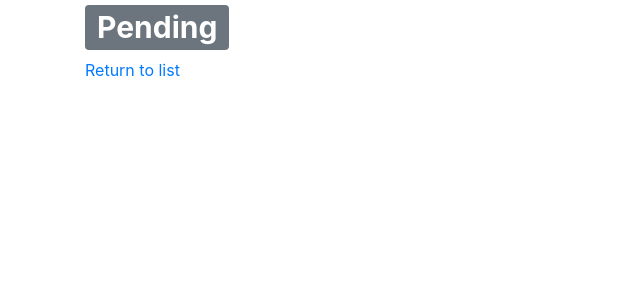
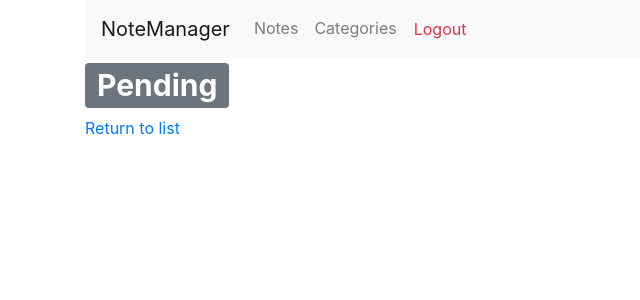
Before and after one commit to DIOHz0r/noteManagerWeb, a React (Create React App) app: page /notes/details/1 in a window 1280 px wide. Shown: the top 300 px of the page, without its empty margins (0-640 px from the left). Built offline with nearby package versions, Linux system fonts and the light colour scheme; no server answers; sample sign-in values are in the browser's storage.

Commit message:
feature: add a navigation bar with small code refactor

```diff
--- a/src/components/Categories.js
+++ b/src/components/Categories.js
@@ -1,6 +1,7 @@
 import React, {Component} from 'react';
 import {Link} from "react-router-dom";
 import NewCategory from './NewCategory';
+import Navbar from './Navbar';
 import {Helmet} from "react-helmet";
 import axios from 'axios';
 
@@ -26,6 +27,8 @@ class Categories extends Component {
                 <Helmet>
                     <title>Note Manager - Categories</title>
                 </Helmet>
+                <Navbar/>
+                <div><h1>Categories</h1></div>
                 <section>
                     <NewCategory/>
                 </section>
--- /dev/null
+++ b/src/components/Navbar.js
@@ -0,0 +1,42 @@
+import React, {Component} from 'react';
+import {Link, withRouter} from 'react-router-dom';
+
+class Navbar extends Component {
+    constructor(props) {
+        super(props);
+        if (!localStorage.getItem('userToken')) {
+            this.props.history.push("/");
+        }
+    }
+
+    logout = (e) => {
+        localStorage.clear();
+        this.props.history.push("/");
+    }
+
+    render() {
+        return (
+            <div>
+                <nav className="navbar navbar-expand-lg navbar-light bg-light">
+                    <a className="navbar-brand" href="#">NoteManager</a>
+
+                    <div className="collapse navbar-collapse" id="navbarSupportedContent">
+                        <ul className="navbar-nav mr-auto">
+                            <li className="nav-item">
+                                <Link className="nav-link" to="/notes">Notes</Link>
+                            </li>
+                            <li className="nav-item">
+                                <Link className="nav-link" to="/categories">Categories</Link>
+                            </li>
+                            <li className="nav-item">
+                                <a className="btn nav-link text-danger" onClick={e => this.logout(e)}>Logout</a>
+                            </li>
+                        </ul>
+                    </div>
+                </nav>
+            </div>
+        )
+    }
+}
+
+export default withRouter(Navbar);
--- a/src/components/NoteDetails.js
+++ b/src/components/NoteDetails.js
@@ -2,6 +2,7 @@ import React, {Component} from 'react';
 import {Link} from 'react-router-dom';
 import {Helmet} from 'react-helmet';
 import axios from 'axios';
+import Navbar from "./Navbar";
 
 export default class NoteDetails extends Component {
     state = {
@@ -10,10 +11,9 @@ export default class NoteDetails extends Component {
 
     async componentDidMount() {
         const {match} = this.props;
-        console.log(match.params.note);
         axios.get('/api/notes/' + match.params.id)
             .then(response => {
-                this.setState({data: response.data})
+                this.setState({data: response.data.data})
             })
             .catch(error => {
                 // console.log(error);
@@ -24,14 +24,14 @@ export default class NoteDetails extends Component {
     render() {
         const note = this.state.data;
         const status = (note.done) ? 'Done' : 'Pending';
-
         return (
             <div className="container">
                 <Helmet>
                     <title>{note.title}</title>
                 </Helmet>
-                <h1>{note.title} <span className="badge badge-secondary">{status}</span></h1>
-                <div dangerouslySetInnerHTML={{__html: note.body}}/>
+                <Navbar/>
+                <h1>{note.title} <small className="badge badge-secondary">{status}</small></h1>
+                <div dangerouslySetInnerHTML={{__html: note.description}}/>
                 <Link to={`/notes`}>Return to list</Link>
             </div>
         )
--- a/src/components/Notes.js
+++ b/src/components/Notes.js
@@ -2,6 +2,7 @@ import React, {Component} from 'react';
 import {Link} from 'react-router-dom';
 import axios from 'axios';
 import {Helmet} from "react-helmet";
+import Navbar from "./Navbar";
 
 class Notes extends Component {
     state = {
@@ -26,11 +27,13 @@ class Notes extends Component {
                 <Helmet>
                     <title>Note Manager - Notes</title>
                 </Helmet>
-                <div><h2>My notes</h2></div>
+                <Navbar/>
+                <div><h1>My notes</h1></div>
                 <table className="table">
                     <thead>
                     <tr>
-                        <th>Note</th>
+                        <th>Notes</th>
+                        <th>Created at</th>
                         <th>Status</th>
                     </tr>
                     </thead>
@@ -42,6 +45,7 @@ class Notes extends Component {
                                 <td>
                                     <Link to={`/notes/details/${note.id}`}>{note.title}</Link>
                                 </td>
+                                <td>{note.created_at}</td>
                                 <td>{status}</td>
                             </tr>
                         )
```
